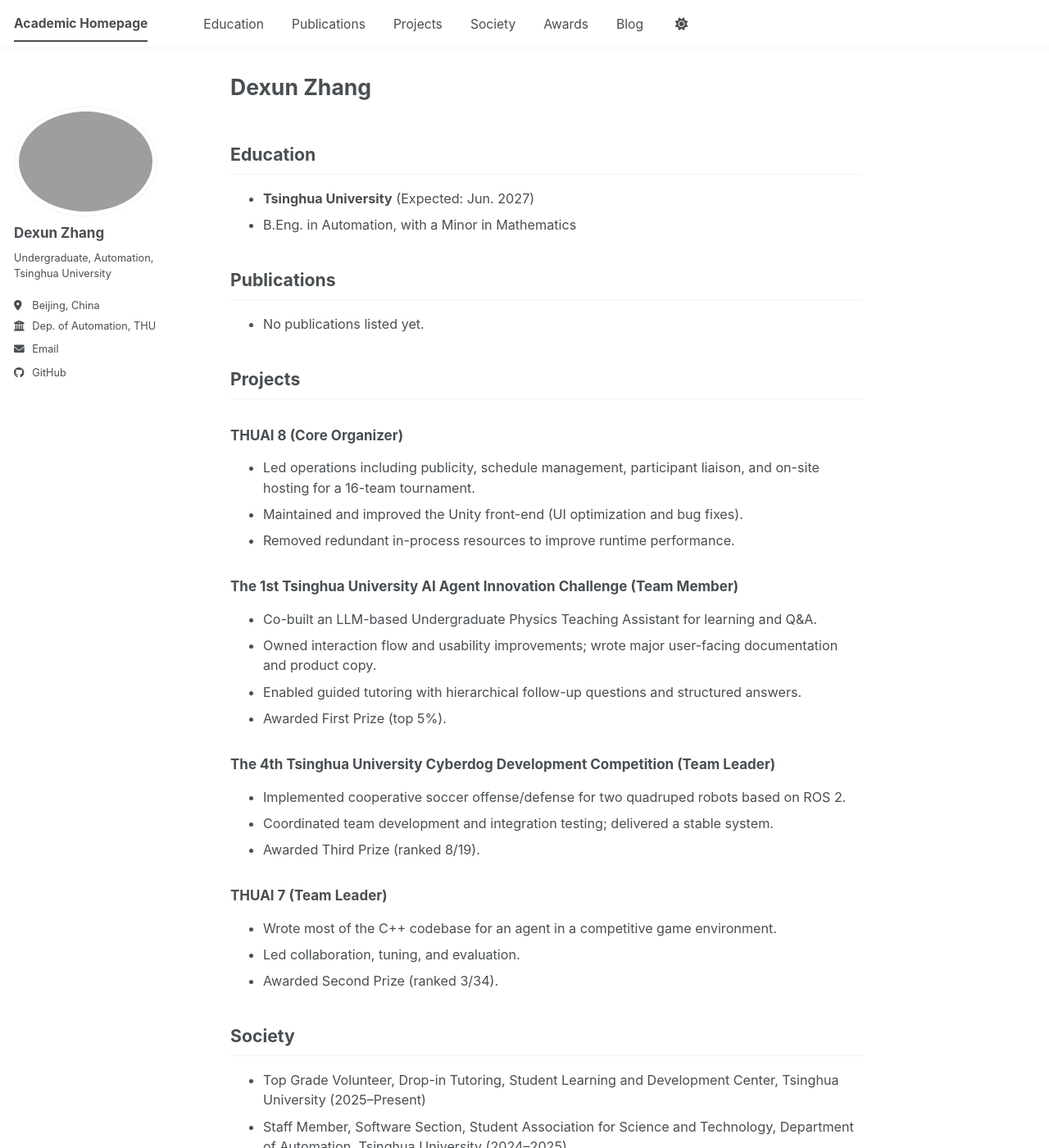
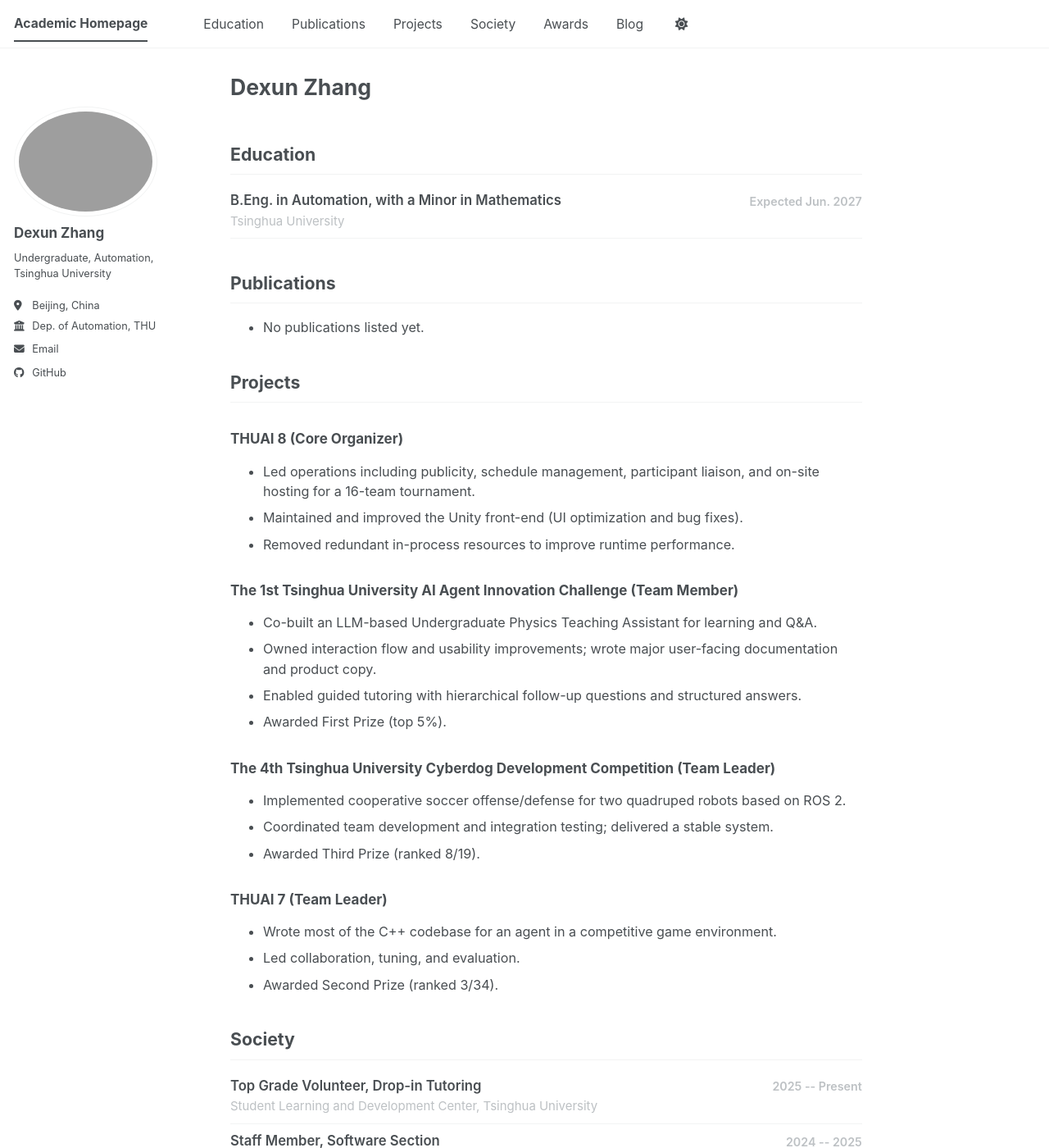
Before and after one commit to PsephurusGladius/academicpages, a Jekyll site: the page built from _pages/about.md, in a window 1280 px wide and 1400 px high. Shown: the whole window at 82% size. Built offline with Jekyll 4.4.1, drawn with Linux system fonts in a browser that asks for light colours; our own code applies the rules of GitHub Pages for plain Markdown files; a script bundle is joined from its source files by our own code; library files that are not in the unit come from our copies; some of the changed text lies outside the part shown.

Commit message:
Refine education/society/awards layout with aligned dates

```diff
--- a/_pages/about.md
+++ b/_pages/about.md
@@ -9,8 +9,13 @@
 
 ## Education {#education}
 
-- **Tsinghua University** (Expected: Jun. 2027)
-- B.Eng. in Automation, with a Minor in Mathematics
+<div class="cv-entry">
+  <div class="cv-entry__main">
+    <div class="cv-entry__title">B.Eng. in Automation, with a Minor in Mathematics</div>
+    <div class="cv-entry__org">Tsinghua University</div>
+  </div>
+  <div class="cv-entry__date">Expected Jun. 2027</div>
+</div>
 
 ## Publications {#publications}
 
@@ -41,12 +46,52 @@
 
 ## Society {#society}
 
-- Top Grade Volunteer, Drop-in Tutoring, Student Learning and Development Center, Tsinghua University (2025--Present)
-- Staff Member, Software Section, Student Association for Science and Technology, Department of Automation, Tsinghua University (2024--2025)
-- Class Leader, Class 36, Department of Automation, Tsinghua University (2024--2025)
+<div class="cv-entry">
+  <div class="cv-entry__main">
+    <div class="cv-entry__title">Top Grade Volunteer, Drop-in Tutoring</div>
+    <div class="cv-entry__org">Student Learning and Development Center, Tsinghua University</div>
+  </div>
+  <div class="cv-entry__date">2025 -- Present</div>
+</div>
+
+<div class="cv-entry">
+  <div class="cv-entry__main">
+    <div class="cv-entry__title">Staff Member, Software Section</div>
+    <div class="cv-entry__org">Student Association for Science and Technology, Department of Automation, Tsinghua University</div>
+  </div>
+  <div class="cv-entry__date">2024 -- 2025</div>
+</div>
+
+<div class="cv-entry">
+  <div class="cv-entry__main">
+    <div class="cv-entry__title">Class Leader, Class 36</div>
+    <div class="cv-entry__org">Department of Automation, Tsinghua University</div>
+  </div>
+  <div class="cv-entry__date">2024 -- 2025</div>
+</div>
 
 ## Awards {#awards}
 
-- Comprehensive Excellence Scholarship, Tsinghua University (2023--2024)
-- Comprehensive Excellence Scholarship, Tsinghua University (2024--2025)
-- First Prize, National Olympiad in Informatics in Provinces (NOIP) (Winter 2021)
+<div class="cv-entry cv-entry--award">
+  <div class="cv-entry__main">
+    <div class="cv-entry__title">Comprehensive Excellence Scholarship</div>
+    <div class="cv-entry__org">Tsinghua University</div>
+  </div>
+  <div class="cv-entry__date">2023 -- 2024</div>
+</div>
+
+<div class="cv-entry cv-entry--award">
+  <div class="cv-entry__main">
+    <div class="cv-entry__title">Comprehensive Excellence Scholarship</div>
+    <div class="cv-entry__org">Tsinghua University</div>
+  </div>
+  <div class="cv-entry__date">2024 -- 2025</div>
+</div>
+
+<div class="cv-entry cv-entry--award">
+  <div class="cv-entry__main">
+    <div class="cv-entry__title">First Prize, National Olympiad in Informatics in Provinces (NOIP)</div>
+    <div class="cv-entry__org">National Competition</div>
+  </div>
+  <div class="cv-entry__date">Winter 2021</div>
+</div>
--- a/_sass/layout/_page.scss
+++ b/_sass/layout/_page.scss
@@ -104,6 +104,60 @@
   blockquote + .small {
     margin-top: -1.5em;
     padding-left: 1.25rem;
+  }
+
+  .cv-entry {
+    display: flex;
+    justify-content: space-between;
+    align-items: flex-start;
+    gap: 1rem;
+    padding: 0.55rem 0;
+    border-bottom: 1px solid var(--global-border-color);
+  }
+
+  .cv-entry__main {
+    flex: 1 1 auto;
+    min-width: 0;
+  }
+
+  .cv-entry__title {
+    font-size: 0.98em;
+    font-weight: 600;
+    line-height: 1.4;
+  }
+
+  .cv-entry__org {
+    margin-top: 0.2rem;
+    font-size: 0.88em;
+    color: var(--global-text-color-light);
+    line-height: 1.4;
+  }
+
+  .cv-entry__date {
+    flex: 0 0 auto;
+    font-size: 0.84em;
+    font-weight: 600;
+    color: var(--global-text-color-light);
+    white-space: nowrap;
+    text-align: right;
+    padding-top: 0.1rem;
+  }
+
+  .cv-entry--award .cv-entry__title {
+    color: var(--global-link-color-hover);
+  }
+
+  @include breakpoint(max-width $small) {
+    .cv-entry {
+      flex-direction: column;
+      gap: 0.3rem;
+    }
+
+    .cv-entry__date {
+      text-align: left;
+      white-space: normal;
+      padding-top: 0;
+    }
   }
 }
 
```
